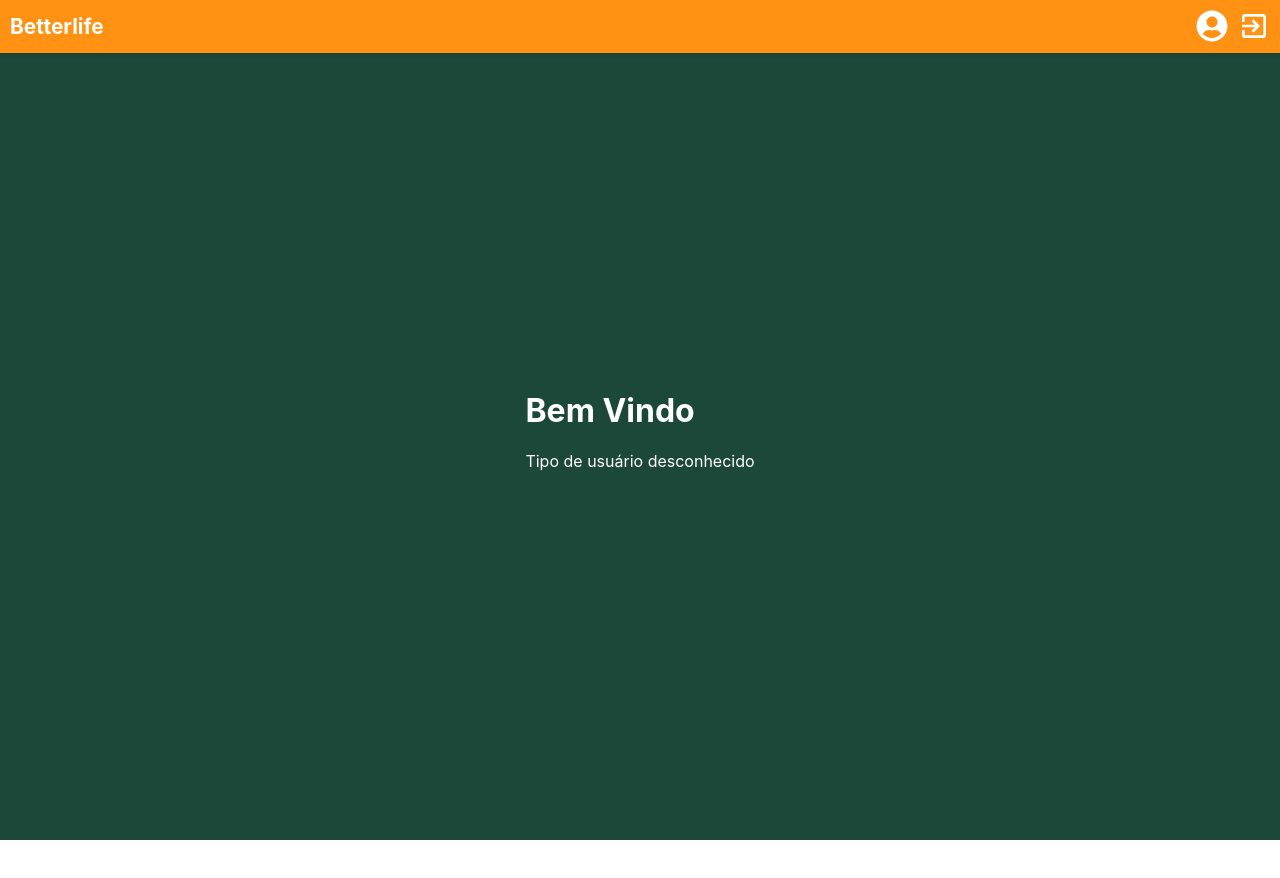
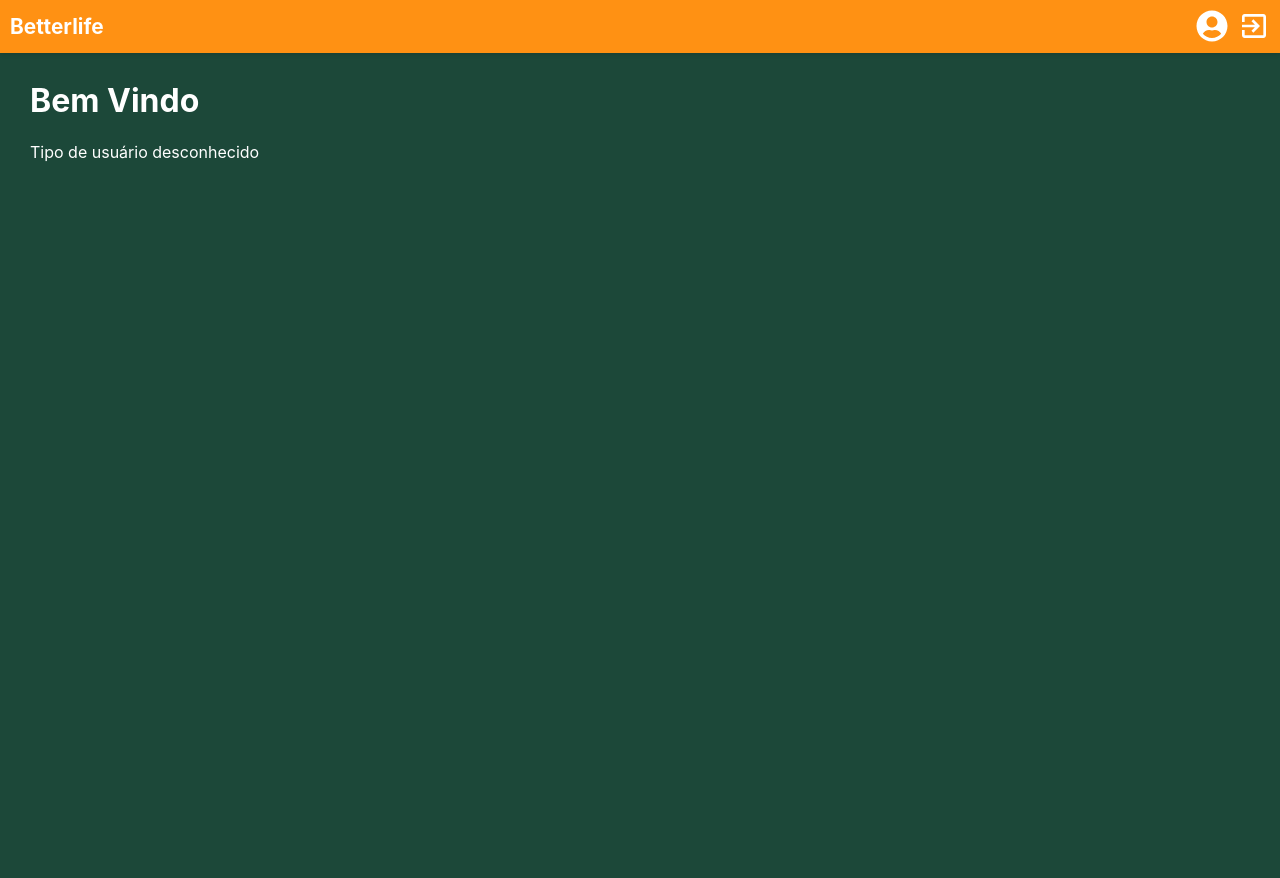
Before and after one commit to Projeto-Des-SW/betterlife-web, a React (Create React App) app: page /telaPrincipal in a window 1280 px wide. Shown: the top 878 px of the page. Before the commit the page ends 840 px from the top, so only its background shows below. Built offline with nearby package versions, Linux system fonts and the light colour scheme; sample sign-in values are in the browser's storage.

Commit message:
ajustado css da tela home

```diff
--- a/src/Pages/Header/Header.module.css
+++ b/src/Pages/Header/Header.module.css
@@ -9,7 +9,7 @@
   color: #fff;
   box-shadow: 0 2px 4px rgba(0, 0, 0, 0.1);
   z-index: 1000;
-  padding: 0 10px;
+  padding: 0 0px;
 }
 
 .title {
--- a/src/Pages/TelaPrincipal/TelaPrincipal.jsx
+++ b/src/Pages/TelaPrincipal/TelaPrincipal.jsx
@@ -22,13 +22,13 @@ function TelaPrincipal() {
   };
 
   return (
-    <div className={Styles.TelaPrincipalContainer}>
+    <>
       <Header />
-      <div className={Styles.mainContent}>
+      <div className={Styles.ConteudoContainer}>
         <h1>Bem Vindo</h1>
         {renderContent()}
       </div>
-    </div>
+    </>
   );
 }
 
--- a/src/Pages/TelaPrincipal/TelaPrincipal.module.css
+++ b/src/Pages/TelaPrincipal/TelaPrincipal.module.css
@@ -1,10 +1,7 @@
-.TelaPrincipalContainer {
+.ConteudoContainer {
   background-color: #1C4839;
   color: white;
   min-height: 100vh;
-  display: flex;
-  flex-direction: column;
-  justify-content: center;
-  align-items: center;
-  padding: 20px;
+  padding: 30px;
+  margin-top: 30px;
 }
```
